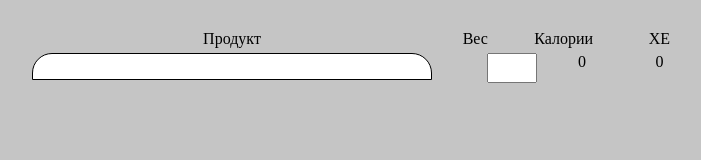
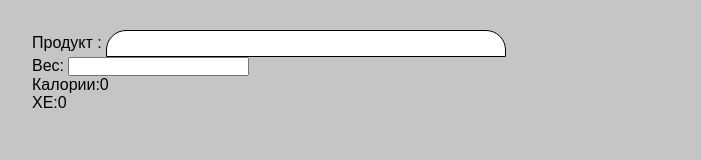
Before and after one commit to DOSHICK/table, a plain HTML site: page index.html in a window 1280 px wide. Shown: the whole page, without its empty margins (278-979 px from the left). Drawn offline with Linux system fonts and the light colour scheme.

Commit message:
добавил скролл

```diff
--- a/index.html
+++ b/index.html
@@ -12,25 +12,19 @@
 <body>
 
   <div class="container">
-    <div class="above">
-      <p class="above__name">Продукт</p>
-      <p class="above__weight">Вес</p>
-      <p class="above__calories">Калории</p>
-      <p class="above__XE">ХЕ</p>
-    </div>
-
     <div id="wrapper" class="wrapper">
-      <label for="autocomplete">
+      <label for="autocomplete" class="autocomplete-label">
         <!-- <button id="allBtn">0</button> -->
+        Продукт :
       </label>
       <select id="autocomplete" class="autocomplete"></select>
-      <div class="wrapper__block">
-        <input type="text" id="input-weight">
-        <p id="output-calories">0</p>
-        <p id="output-XE">0</p>
-      </div>
     </div>
-
+    <div class="wrapper__block">
+      <label for="input-weight">Вес:</label>
+      <input type="text" id="input-weight">
+      <p>Калории:<span id="output-calories">0</span></p>
+      <p>ХЕ:<span id="output-XE">0</span></p>
+    </div>
   </div>
 </body>
 
--- a/js/index.js
+++ b/js/index.js
@@ -22,32 +22,19 @@ function addOptions() {
 };
 addOptions();
 
-// let btn = document.getElementById("allBtn");
-// btn.onclick = function(){
-//   let input = document.getElementById("autocomplete__input");
-
-//   let info = jsonArray.find(item => item.name == input.value);
-//   console.log(info);
-
-//   let weight = document.getElementById("weight")
-//   weight.innerHTML = info.weight
-// }
-console.log("hola");
-
-
 
 let inputWeight = document.getElementById("input-weight")
 inputWeight.onkeyup = function () {
   let input = document.getElementById("autocomplete__input");
   let inputValue = inputWeight.value;
+  console.log(input.value)
 
-  let info = jsonArray.find(item => item.name == input.value);
-  console.log(info);
 
-  let calories = document.getElementById("output-calories");
-  calories.innerHTML = (inputValue * info.calories) / info.weight;
-  let bredUnit = document.getElementById("output-XE");
-  bredUnit.innerHTML = inputValue / info.weight;
+    let info = jsonArray.find(item => item.name == input.value);
+    let calories = document.getElementById("output-calories");
+    calories.innerHTML = (inputValue * info.calories) / info.weight;
+    let bredUnit = document.getElementById("output-XE");
+    bredUnit.innerHTML = inputValue / info.weight;
 }
 
 
--- a/json/base.json
+++ b/json/base.json
@@ -793,13 +793,13 @@
 			"calories": ""
 		},
 		{
-			"name": "Сок свекольный, морковный",
+			"name": "Сок свекольный",
 			"amount": "1 стакан",
 			"weight": "250",
 			"calories": ""
 		},
 		{
-			"name": "Морковный",
+			"name": "орковный",
 			"amount": "1 стакан",
 			"weight": "250",
 			"calories": ""
--- a/scss/style,.scss
+++ b/scss/style,.scss
@@ -5,37 +5,12 @@ $inputWidth : 400px;
 body{
   background: rgb(197, 197, 197);
   padding: 30px 0px 30px 0px;
-}
-.above{
-  width: 100%;
-  display: flex;
-  flex-direction: row;
-  justify-content: space-between;
-  margin: 0px 0px 5px 0px;
-  text-align: center;
-  &__name{
-    width: $inputWidth;
-  }
-  &__weight{
-    width: 50px;
-  }
-  &__calories{
-    width: 90px;
-  }
-  &__XE{
-    width: 65px;
-  }
+  font-family: Arial, Helvetica, sans-serif;
 }
 
-// #weight{
-//   float: right;
-//   width: 30px;
-//   height: 30px;
-// }
 
 #wrapper{
   .wrapper__block{
-    float: right;
     display: flex;
     flex-direction: row;
     justify-content: space-between;
@@ -57,6 +32,7 @@ body{
 }
 
 .container{
+  height: 100%;
   padding: 30px 0px 30px 0px;
   width: 100%;
   max-width: 700px;
@@ -66,6 +42,10 @@ body{
   overflow: hidden;
 }
 
+label.autocomplete-label{
+  display: inline-block;
+  max-width: 80px;
+}
 .autocomplete__notice{
   display: none;
 }
@@ -79,12 +59,17 @@ body{
   width: $inputWidth;
 }
 ul.autocomplete__results{
+  position: absolute;
+  height: 300px;
+  overflow: auto;
+
+  left: 75px;
   display: none;
   transition: all 0.3s ease 0s;
   padding: 5px 10px 5px 20px;
   border-bottom-right-radius: 20px;
   border-bottom-left-radius: 20px;
-  max-width: $inputWidth;
+  width: $inputWidth;
   background: rgb(221, 221, 221);
 }
 ul.autocomplete__results--is-visible{
```
Also changed, not shown: css/style,.css, 1 other file.
